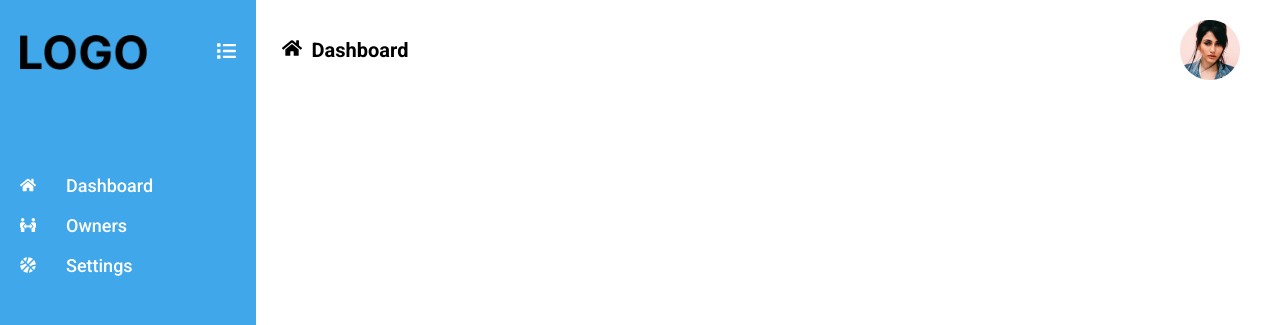
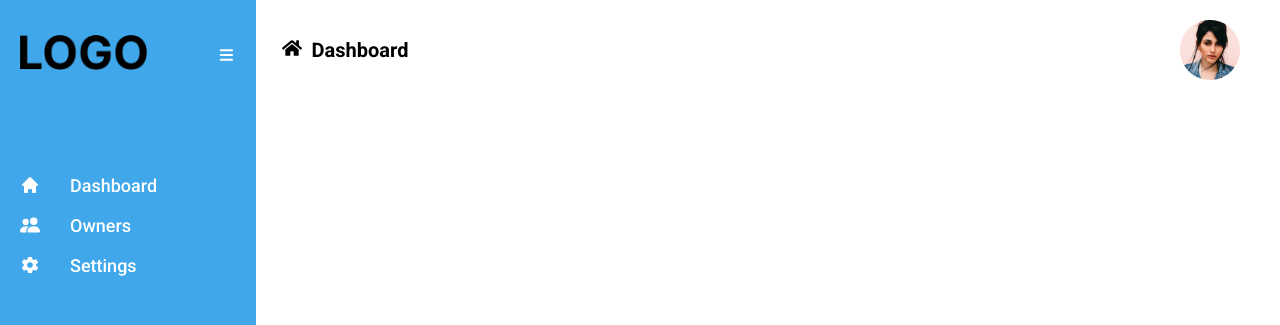
Before and after one commit to b-sandrine/ner-frontend, a React (Vite) app: page /dashboard in a window 1280 px wide. Shown: the top 325 px of the page. Built offline with nearby package versions, Linux system fonts and the light colour scheme.

Commit message:
Changed icons

```diff
--- a/src/components/Sidebar/Sidebar.jsx
+++ b/src/components/Sidebar/Sidebar.jsx
@@ -1,26 +1,27 @@
 import './Sidebar.css'
 import logo from '../../assets/LOGO.png'
 import { FaBasketballBall, FaHome, FaList, FaPeopleArrows } from 'react-icons/fa'
-
+import {HiHome,HiMenu} from 'react-icons/hi'
+import {BsFillPeopleFill} from 'react-icons/bs'
+import {IoMdSettings} from 'react-icons/io'
 const Sidebar = () => {
     return (
         <div className="sidebar--container">
             <div className="header">
                 <img src={logo} alt="Logo Image" />
-                <FaList size={32} style={{ color: 'white' }} />
-
+                <HiMenu size={40} style={{ color: 'white', fontWeight:'bold' }} />
             </div>
             <div className="links">
                 <div className="link">
-                    <FaHome />
+                    <HiHome size={20}/>
                     <p>Dashboard</p>
                 </div>
                 <div className="link">
-                    <FaPeopleArrows />
+                    <BsFillPeopleFill size={20} />
                     <p>Owners</p>
                 </div>
                 <div className="link">
-                    <FaBasketballBall />
+                    <IoMdSettings size={20} />
                     <p>Settings</p>
                 </div>
             </div>
```
